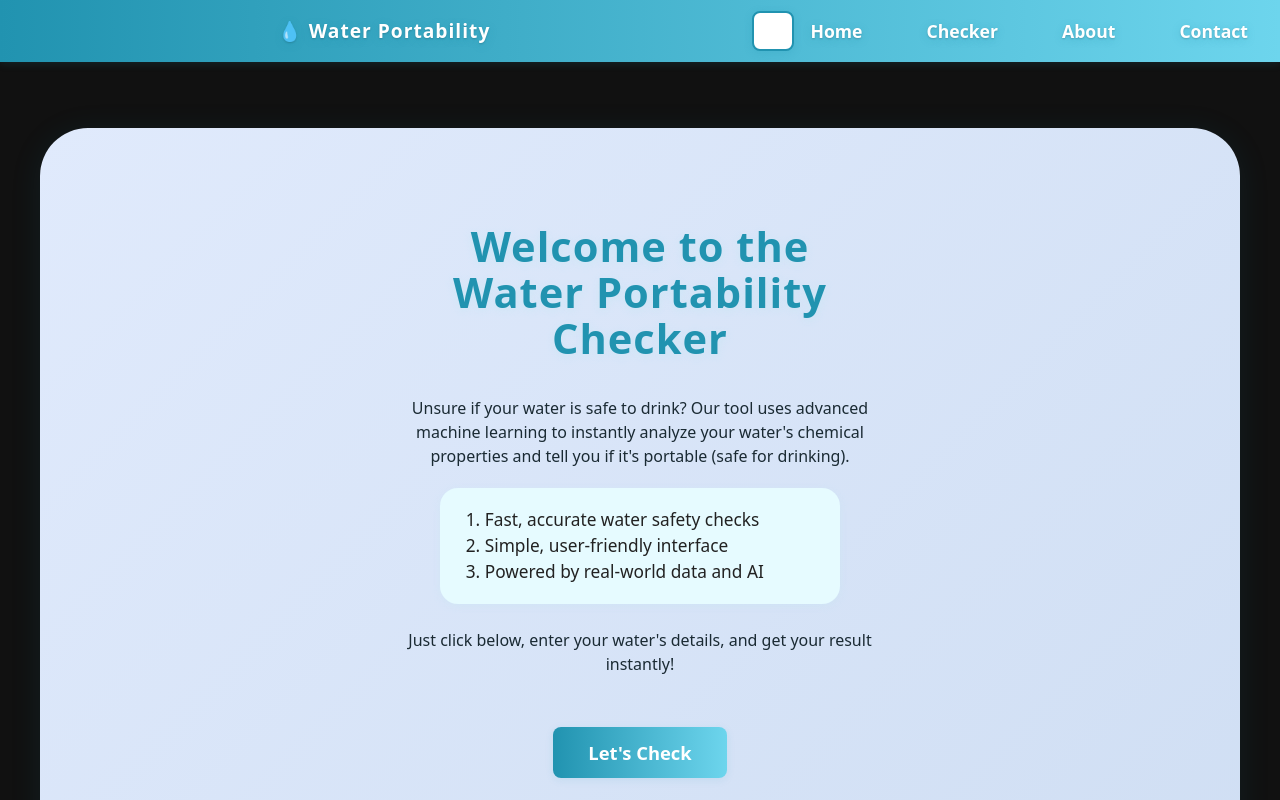
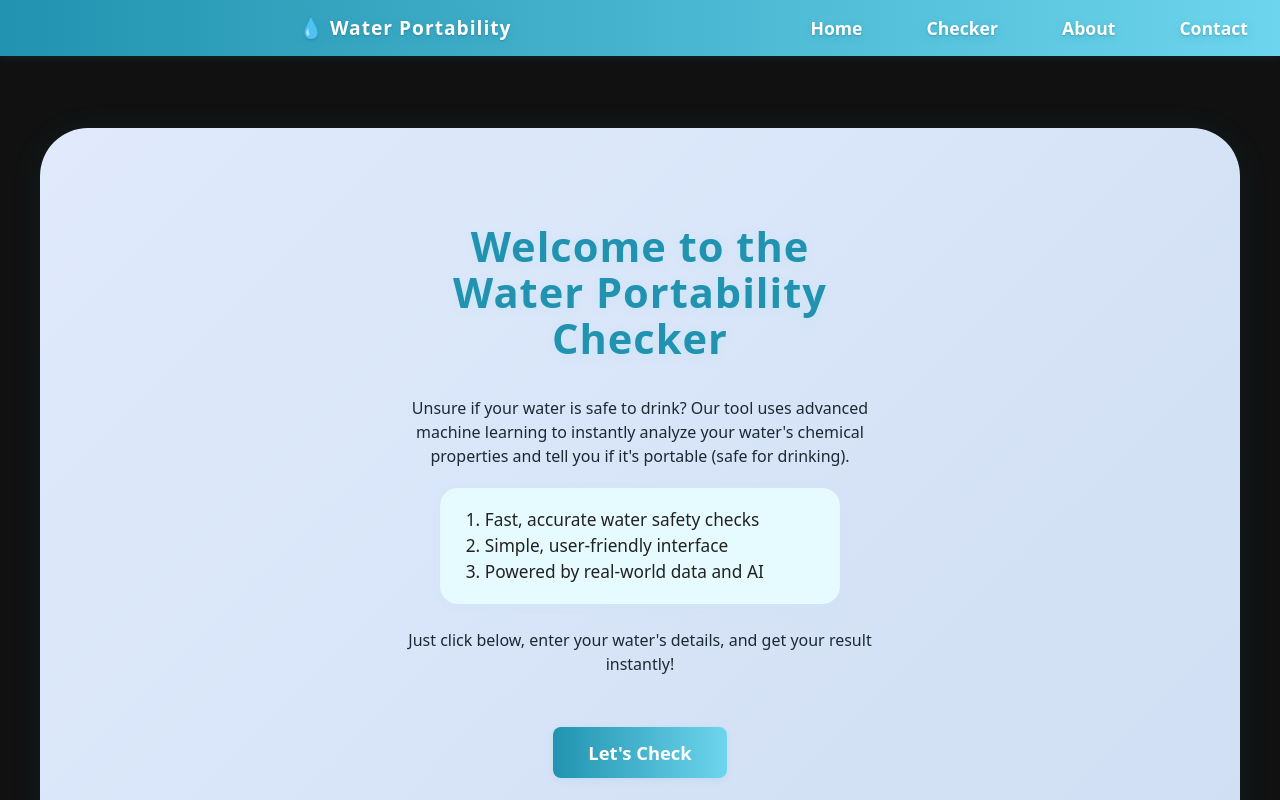
Before and after one commit to HarshavardhanKurtkoti/water_portability_front_end, a React (Vite) app: page / in a window 1280 px wide. Shown: the top 800 px of the page. Built offline with nearby package versions, Linux system fonts and the light colour scheme.

Commit message:
modified:   src/App.css

```diff
--- a/src/App.css
+++ b/src/App.css
@@ -97,7 +97,7 @@ html, body {
 
 /* Hamburger styles */
 .navbar-hamburger {
-  display: flex !important;
+  display: none !important;
   flex-direction: column;
   justify-content: center;
   align-items: center;
@@ -615,7 +615,7 @@ h1 {
     margin-bottom: 0;
   }
   .navbar-hamburger {
-    display: flex;
+    display: flex !important;
     position: relative;
     right: 0;
     top: 0;
```
